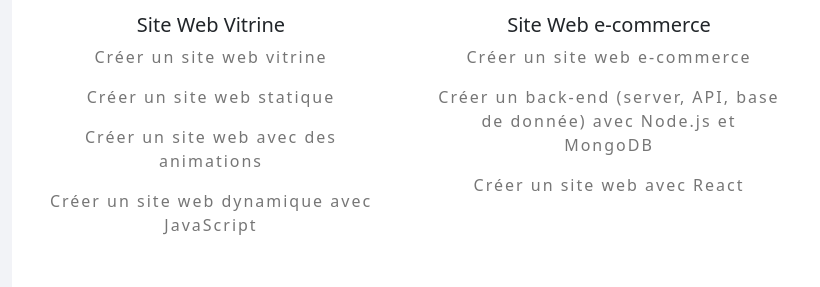
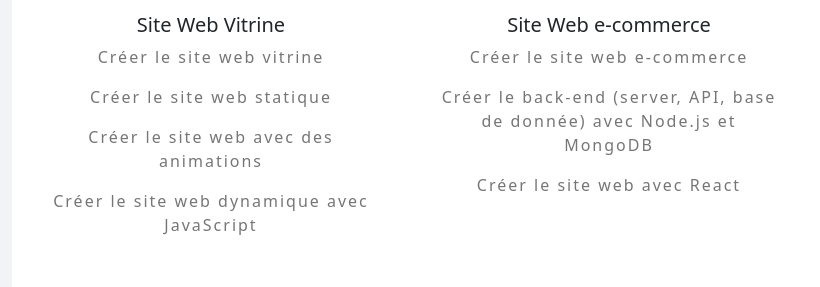
Before and after one commit to HUGO-KAI/my-portfolio, a plain HTML site: page index.html in a window 1280 px wide. Shown: the part 1379-1666 px from the top of the page, 429-1249 px from the left. Drawn offline with nearby package versions, Linux system fonts and the light colour scheme.

Commit message:
updat la section compétence

```diff
--- a/index.html
+++ b/index.html
@@ -176,11 +176,11 @@
                 />
                 <div class="card-body">
                   <h5 class="card-title">Site Web Vitrine</h5>
-                  <p class="card-text">Créer un site web vitrine</p>
-                  <p class="card-text">Créer un site web statique</p>
-                  <p class="card-text">Créer un site web avec des animations</p>
+                  <p class="card-text">Créer le site web vitrine</p>
+                  <p class="card-text">Créer le site web statique</p>
+                  <p class="card-text">Créer le site web avec des animations</p>
                   <p class="card-text">
-                    Créer un site web dynamique avec JavaScript
+                    Créer le site web dynamique avec JavaScript
                   </p>
                 </div>
               </div>
@@ -192,12 +192,12 @@
                 />
                 <div class="card-body">
                   <h5 class="card-title">Site Web e-commerce</h5>
-                  <p class="card-text">Créer un site web e-commerce</p>
+                  <p class="card-text">Créer le site web e-commerce</p>
                   <p class="card-text">
-                    Créer un back-end (server, API, base de donnée) avec Node.js
+                    Créer le back-end (server, API, base de donnée) avec Node.js
                     et MongoDB
                   </p>
-                  <p class="card-text">Créer un site web avec React</p>
+                  <p class="card-text">Créer le site web avec React</p>
                 </div>
               </div>
             </div>
```
